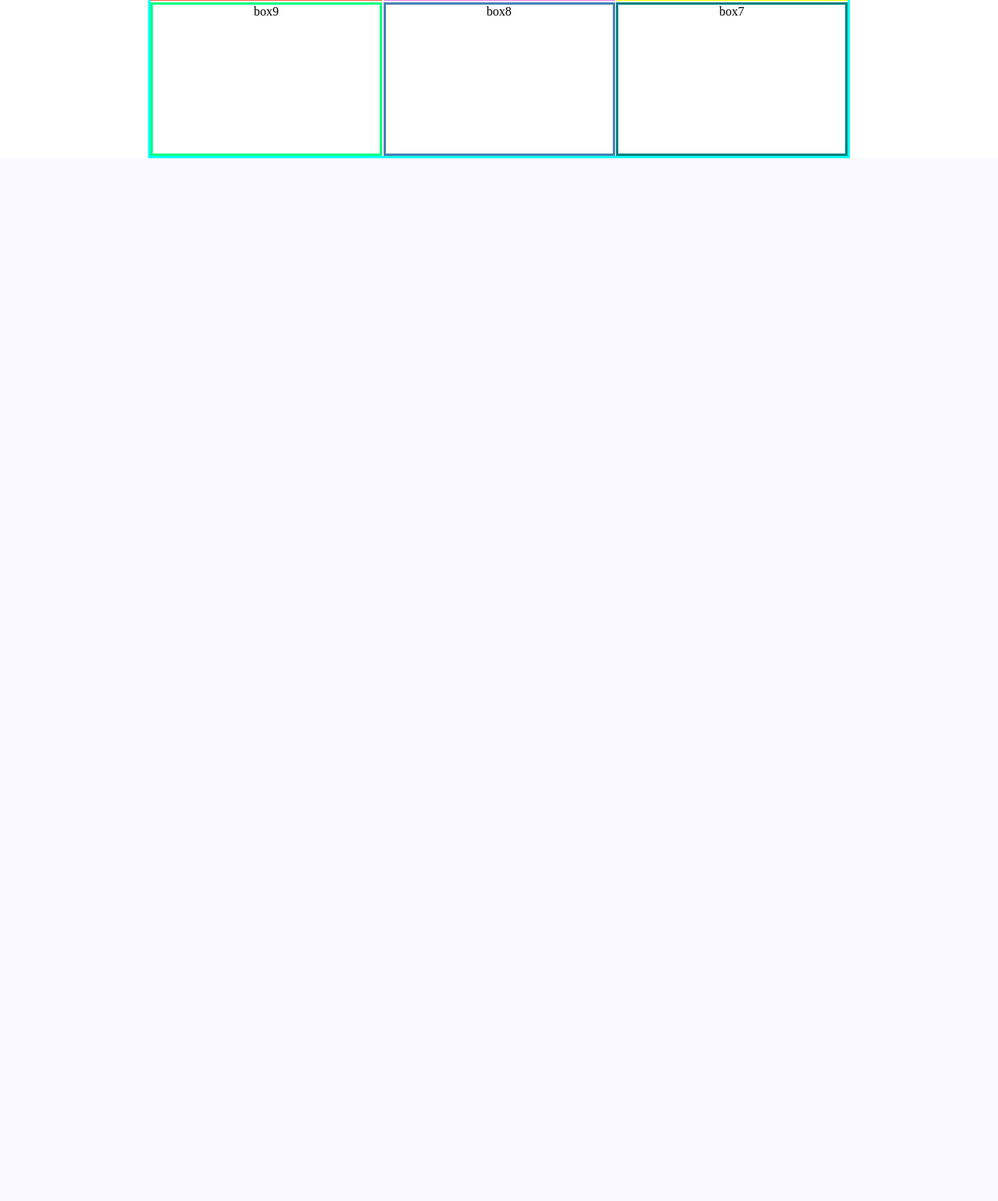
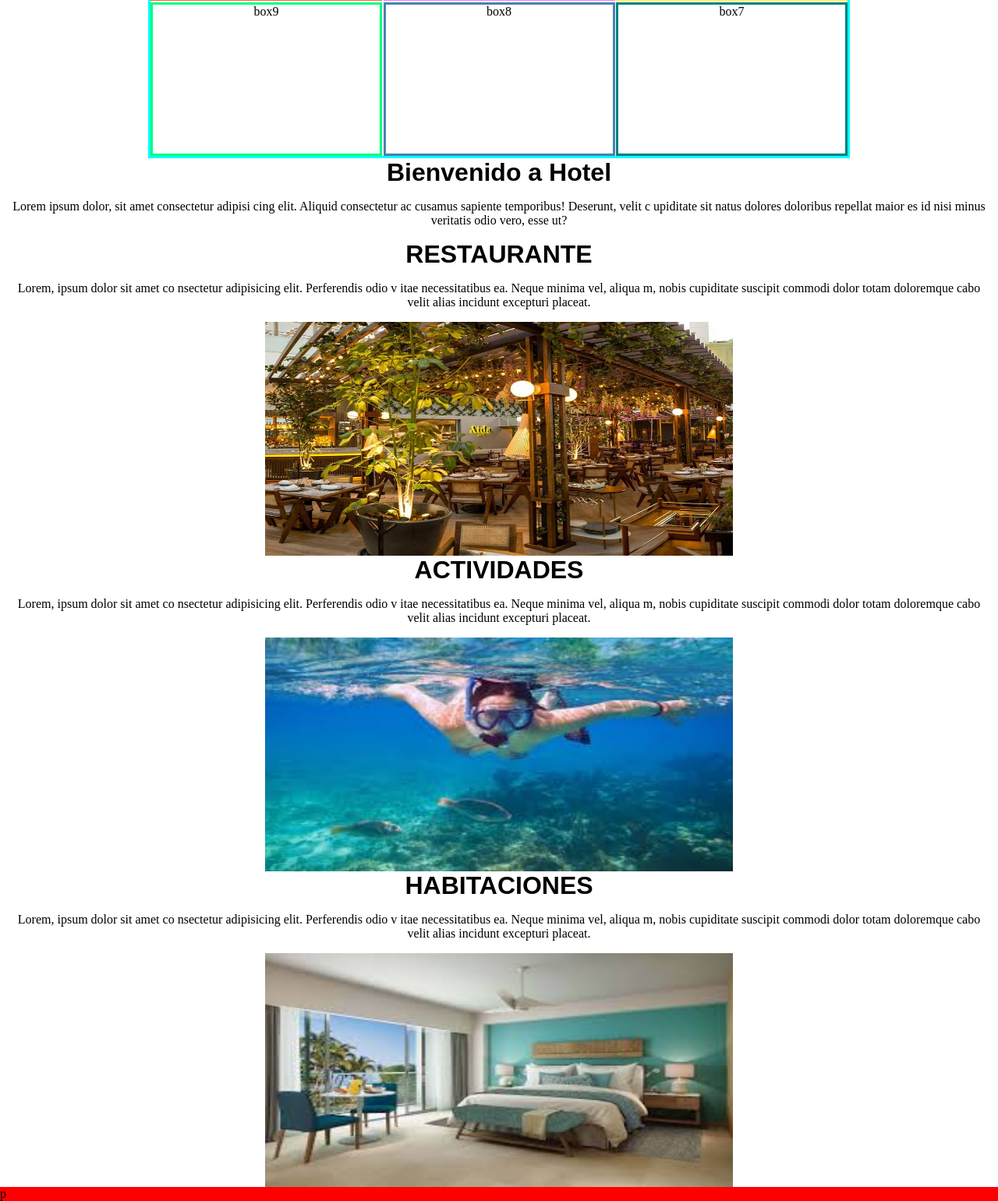
Before and after one commit to AbrahamLasPuertas/proyectofinal, a PHP site: page / in a window 1280 px wide. Shown: the part 935-2476 px from the top of the page at 78% size. Before the commit the page ends 1138 px from the top, so only its background shows below. Run offline with PHP 8.4, Linux system fonts and the light colour scheme.

Commit message:
prueba_6

```diff
--- a/index.html
+++ b/index.html
@@ -24,7 +24,7 @@
 			</ul>
 		</div>
 	</header>
-
+	<main>
 		<div class="contenedor">
 			<div class="box1">box1</div>
 			<div class="box2">box2</div>
@@ -36,6 +36,44 @@
 			<div class="box8">box8</div>
 			<div class="box9">box9</div>
 		</div>
-
+		<article>
+			<h1 class="titulos">Bienvenido a Hotel</h1>
+			<p class="descripcion">Lorem ipsum dolor, sit amet consectetur adipisi
+				cing elit. Aliquid consectetur ac
+				cusamus sapiente temporibus! Deserunt, velit c
+				upiditate sit natus dolores doloribus repellat maior
+				es id nisi minus veritatis odio vero, esse ut?
+			</p>
+			<section>
+				<h1 class="titulos">RESTAURANTE</h1>
+				<p class="descripcion">Lorem, ipsum dolor sit amet co
+					nsectetur adipisicing elit. Perferendis odio v
+					itae necessitatibus ea. Neque minima vel, aliqua
+					m, nobis cupiditate suscipit commodi dolor totam
+					doloremque cabo velit alias incidunt excepturi placeat.
+				</p>
+				<div><img class="imagen__contenido" src="img_hotel/restaurante.jpg" alt="RESTAURANTE"></div>
+				<h1 class="titulos">ACTIVIDADES</h1>
+				<p class="descripcion">Lorem, ipsum dolor sit amet co
+					nsectetur adipisicing elit. Perferendis odio v
+					itae necessitatibus ea. Neque minima vel, aliqua
+					m, nobis cupiditate suscipit commodi dolor totam
+					doloremque cabo velit alias incidunt excepturi placeat.
+				</p>
+				<div><img class="imagen__contenido" src="img_hotel/actividades.jpeg" alt="ACTIVIDADES"></div>
+				<h1 class="titulos">HABITACIONES</h1>
+				<p class="descripcion">Lorem, ipsum dolor sit amet co
+					nsectetur adipisicing elit. Perferendis odio v
+					itae necessitatibus ea. Neque minima vel, aliqua
+					m, nobis cupiditate suscipit commodi dolor totam
+					doloremque cabo velit alias incidunt excepturi placeat.
+				</p>
+				<div><img class="imagen__contenido" src="img_hotel/habitaciones.jpeg" alt="HABITACIONES"></div>
+			</section>
+		</article>
+	</main>
+	<footer>
+		<p>p</p>
+	</footer>
 </body>
 </html>
--- a/style.css
+++ b/style.css
@@ -4,10 +4,7 @@
     box-sizing: border-box;
 }
 
-nav{
-    background-color: aqua;
-}
-
+/*Encabezado*/
 .encabezado{
     background-color: lightgreen;
     position: relative;
@@ -19,6 +16,11 @@ nav{
     font-size: 2em;
     padding: 15px;
     margin: 0;
+}
+
+/*Menu*/
+nav{
+    background-color: aqua;
 }
 
 .main-menu{
@@ -48,21 +50,12 @@ nav{
 }
 .container ul{
     list-style: none;
-    width: 16000px;
+    width: 100vw;
     display: flex;
     animation: slide 10s infinite alternate;
 }
-@keyframes slide{
-    0% {margin-left: 0vw;}
-    20%{margin-left: 0vw;}
-    25%{margin-left: -98.7vw;}
-    45%{margin-left: -98.7vw;}
-    50%{margin-left: -197.4vw}
-    70%{margin-left: -197.4vw;}
-    75%{margin-left: -296.1vw;}
-    100%{margin-left: -296.1vw;}
-}
 
+/*Menu en pantalla*/
 .contenedor{
     width: 900px;
     height: 600px;
@@ -145,6 +138,45 @@ nav{
     bottom: 0;
     left: 0;
 }
+
+/*Contenido principal*/
+.titulos{
+    text-align: center;
+    font-size: 2em;
+    font-family: Arial, Helvetica, sans-serif;
+}
+.descripcion{
+    font-size: 1em;
+    text-align: center;
+    padding: 1em;
+}
+.imagen__contenido{
+    width: 600px;
+    height: 300px;
+    display: flex;
+    position: relative;
+    margin-left: auto;
+    margin-right: auto;
+}
+
+/*Pie de pagina*/
+footer{
+    background-color: red;
+}
+
+
+/*Ajuste de panatalla*/
+@keyframes slide{
+    0% {margin-left: 0vw;}
+    20%{margin-left: 0vw;}
+    25%{margin-left: -98.7vw;}
+    45%{margin-left: -98.7vw;}
+    50%{margin-left: -197.4vw}
+    70%{margin-left: -197.4vw;}
+    75%{margin-left: -296.1vw;}
+    100%{margin-left: -296.1vw;}
+}
+
 @media screen and (max-width:1000px){
     .contenedor{
         width: 810px;
```
Also changed, not shown: img_hotel/actividades.jpeg (added), img_hotel/habitaciones.jpeg (added), img_hotel/restaurante.jpg (added).
